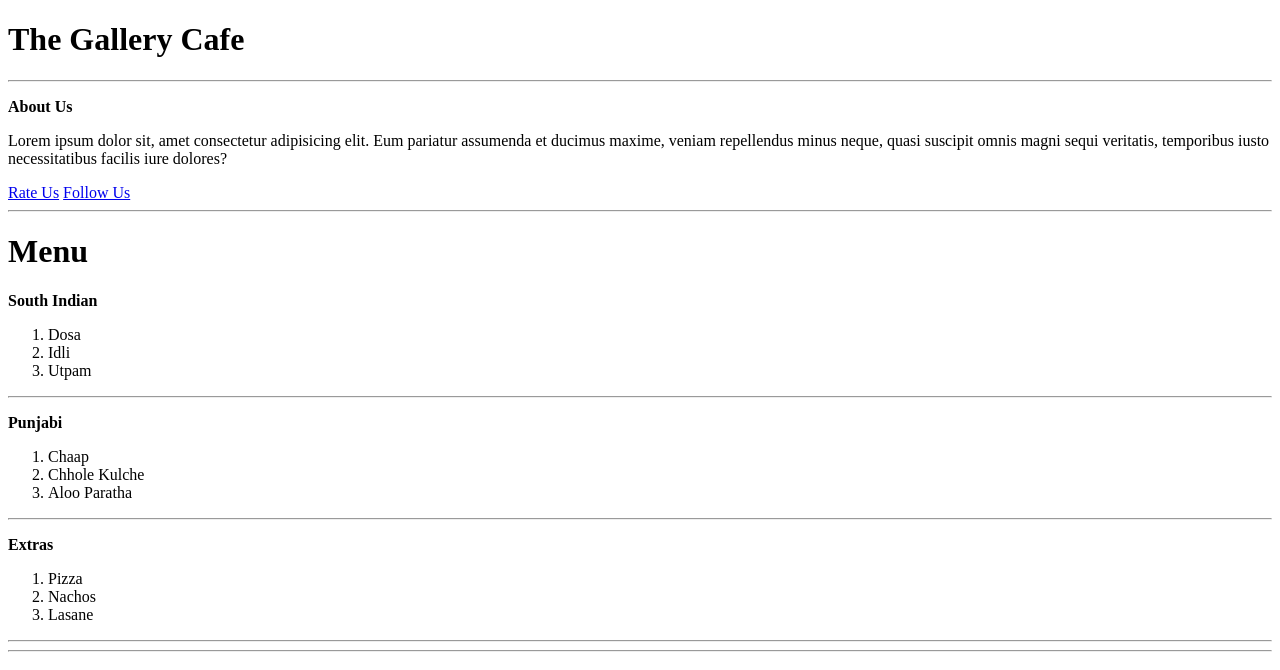
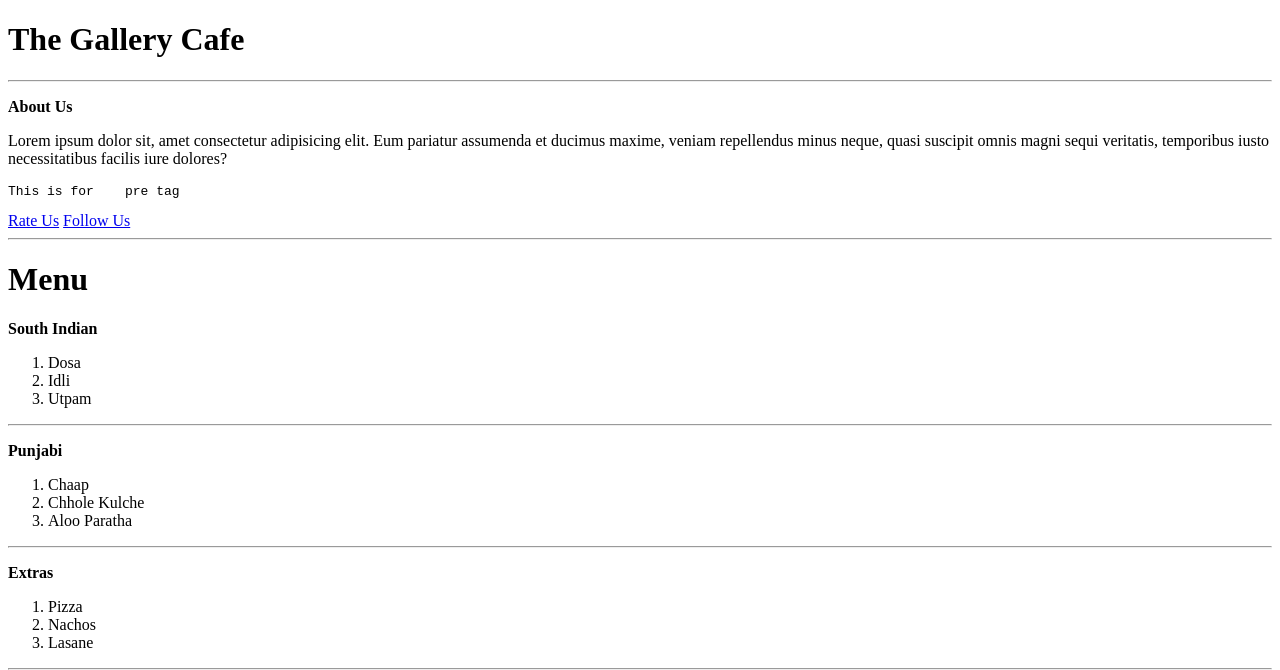
Before and after one commit to Av0011/Gallery_of_Cafe, a plain HTML site: page index.html in a window 1280 px wide. Shown: the top 670 px of the page. Drawn offline with Linux system fonts and the light colour scheme.

Commit message:
Adding changes in index.html

```diff
--- a/index.html
+++ b/index.html
@@ -11,7 +11,8 @@
     <hr>
     <p><b>About Us</b></p>
 
-    <p>Lorem ipsum dolor sit, amet consectetur adipisicing elit. Eum pariatur assumenda et ducimus maxime, veniam repellendus minus neque, quasi suscipit omnis magni sequi veritatis, temporibus iusto necessitatibus facilis iure dolores?</p>
+    <p>Lorem ipsum dolor sit, amet consectetur adipisicing elit. Eum pariatur assumenda et ducimus maxime, veniam repellendus minus neque, quasi suscipit omnis magni sequi veritatis, temporibus iusto necessitatibus facilis iure dolores?</p><pre>This is for    pre tag  </pre>
+
     <a href="#">Rate Us</a>
     <a href="#">Follow Us</a>
 
```
